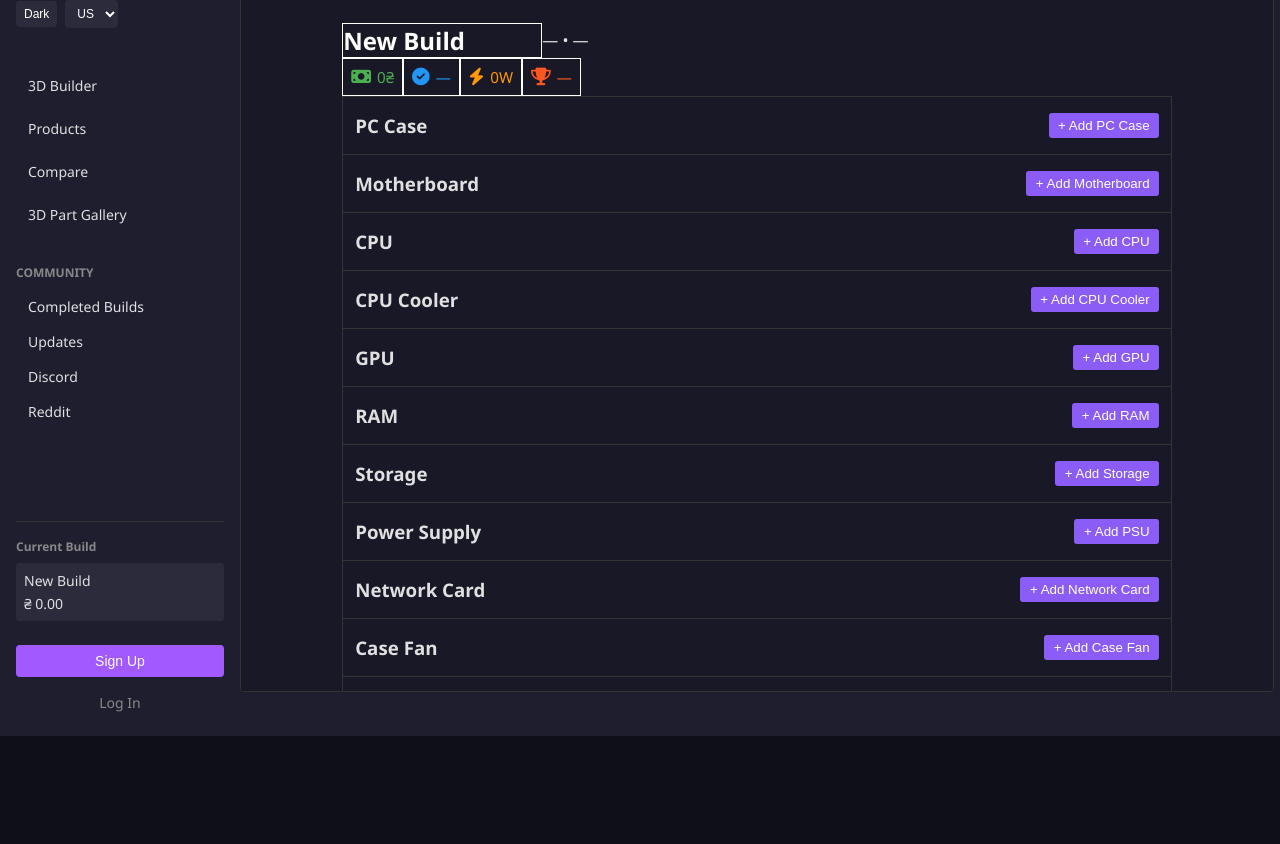
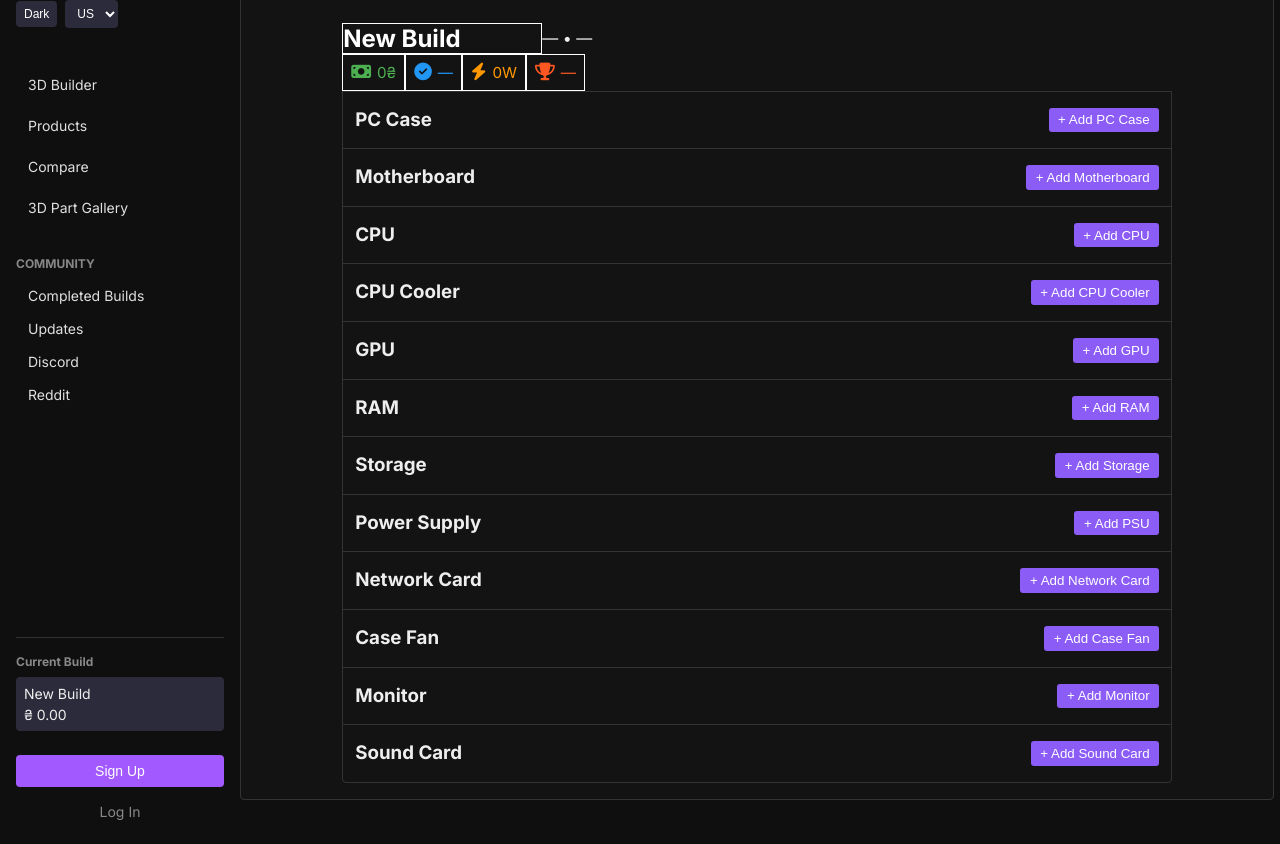
Before and after one commit to TivaNoff/pc-configurator-master, a website with bundled scripts: page public/build.html in a window 1280 px wide. Shown: the part 64-908 px from the top of the page. Before the commit the page ends 800 px from the top, so only its background shows below. Built offline with nearby package versions, Linux system fonts and the light colour scheme; no server answers.

Commit message:
Обновление стилей: изменение цветовой схемы, шрифтов и улучшение структуры боковой панели

```diff
--- a/public/css/styles.css
+++ b/public/css/styles.css
@@ -1,6 +1,6 @@
 :root {
-  --bg: #111;
-  --bg-alt: #1e1e2f;
+  --bg: #131314;
+  --bg-alt: #0f0f0f;
   --fg: #eee;
   --accent: #8b5cf6;
   --border: #333;
@@ -15,10 +15,11 @@
   scrollbar-color: var(--border) transparent;
 }
 body {
-  font-family: sans-serif;
+  font-family: Inter, sans-serif;
   background: var(--bg);
   color: var(--fg);
   min-height: 100vh;
+  overflow: hidden;
 }
 
 /* Utility links and errors */
@@ -38,12 +39,15 @@ a:hover {
 .app {
   display: flex;
   height: 100vh;
-  background: #1e1e2e;
+  background: var(--bg-alt);
 }
 .sidebar {
   width: 240px;
   background: var(--bg-alt);
-  padding: 1rem;
+  width: 240px;
+  display: flex;
+  flex-direction: column;
+  padding: 16px;
 }
 .sidebar h2 {
   margin-bottom: 1rem;
@@ -68,7 +72,7 @@ a:hover {
   overflow-y: auto;
   border: var(--border) solid 1px;
   border-radius: 4px;
-  background-color: #181827;
+  background-color: var(--bg);
 
   margin: 0.35rem 0.35rem 2.75rem 0;
 }
@@ -417,27 +421,13 @@ body > div.app > main > section > div:nth-child(13) .part-category h3 {
   margin: 0;
   padding: 0;
 }
-body,
-html {
-  height: 100%;
-  font-family: "Segoe UI", Roboto, sans-serif;
-  background-color: #0f0f1a;
-  color: #e0e0e0;
-  overflow: hidden;
-}
+
 .app {
   display: flex;
   height: 100%;
 }
 
 /* ============= Sidebar ============= */
-.sidebar {
-  width: 240px;
-  background: #1e1e2e;
-  display: flex;
-  flex-direction: column;
-  padding: 16px;
-}
 
 .sidebar-top {
   margin-bottom: 32px;
@@ -977,7 +967,3 @@ html {
   color: var(--fg);
   user-select: none;
 }
-
-.fa {
-  font-family: "Font Awesome 6 Free";
-}
```
